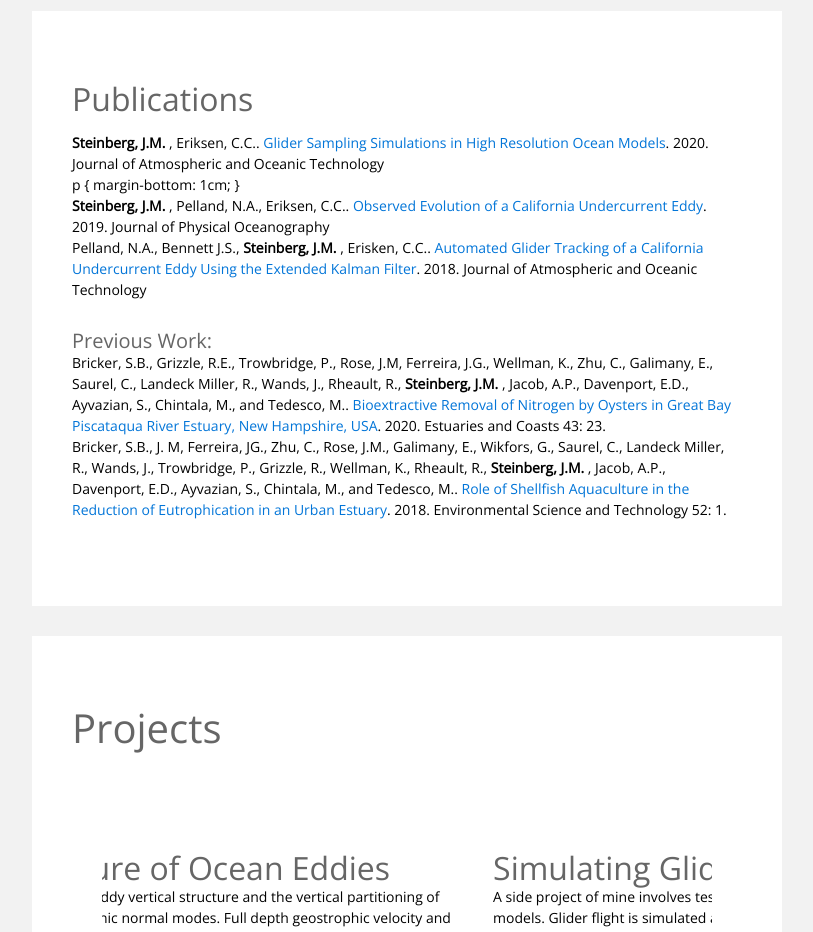
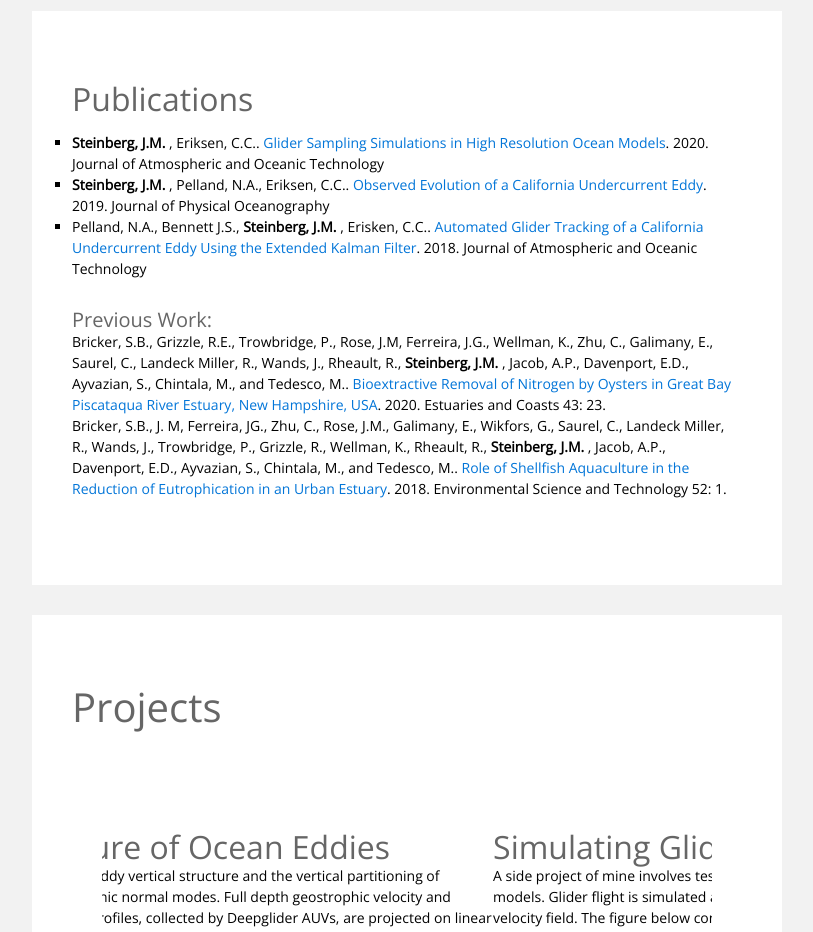
Before and after one commit to jakesteinberg/jakesteinberg_old_site, a plain HTML site: page index.html in a window 1280 px wide. Shown: the part 2440-3372 px from the top of the page, without its empty margins (233-1046 px from the left). Drawn offline with nearby package versions, Linux system fonts and the light colour scheme.

Commit message:
Update index.html

```diff
--- a/index.html
+++ b/index.html
@@ -131,13 +131,10 @@ http://www.templatemo.com/tm-481-elevate
 				                      <div class="pad tm-content-box">
 				                      		<h2 class="tm-section-title">Publications</h2>
 				                            <p class="tm-section-description">
-												<ul  style="list-style-type:none">
+												<ul  style="list-style-type:square">
 													<li>
 														<b>Steinberg, J.M. </b>, Eriksen, C.C.. <a href="https://journals.ametsoc.org/doi/abs/10.1175/JTECH-D-19-0200.1">Glider Sampling Simulations in High Resolution Ocean Models</a>. 2020. Journal of Atmospheric and Oceanic Technology
 													</li>
-													p {
-    													    margin-bottom: 1cm;
-													}
 													<li>
 														<b>Steinberg, J.M. </b>, Pelland, N.A., Eriksen, C.C.. <a href="https://journals.ametsoc.org/doi/full/10.1175/JPO-D-18-0033.1">Observed Evolution of a California Undercurrent Eddy</a>. 2019. Journal of Physical Oceanography
 													</li>
```
